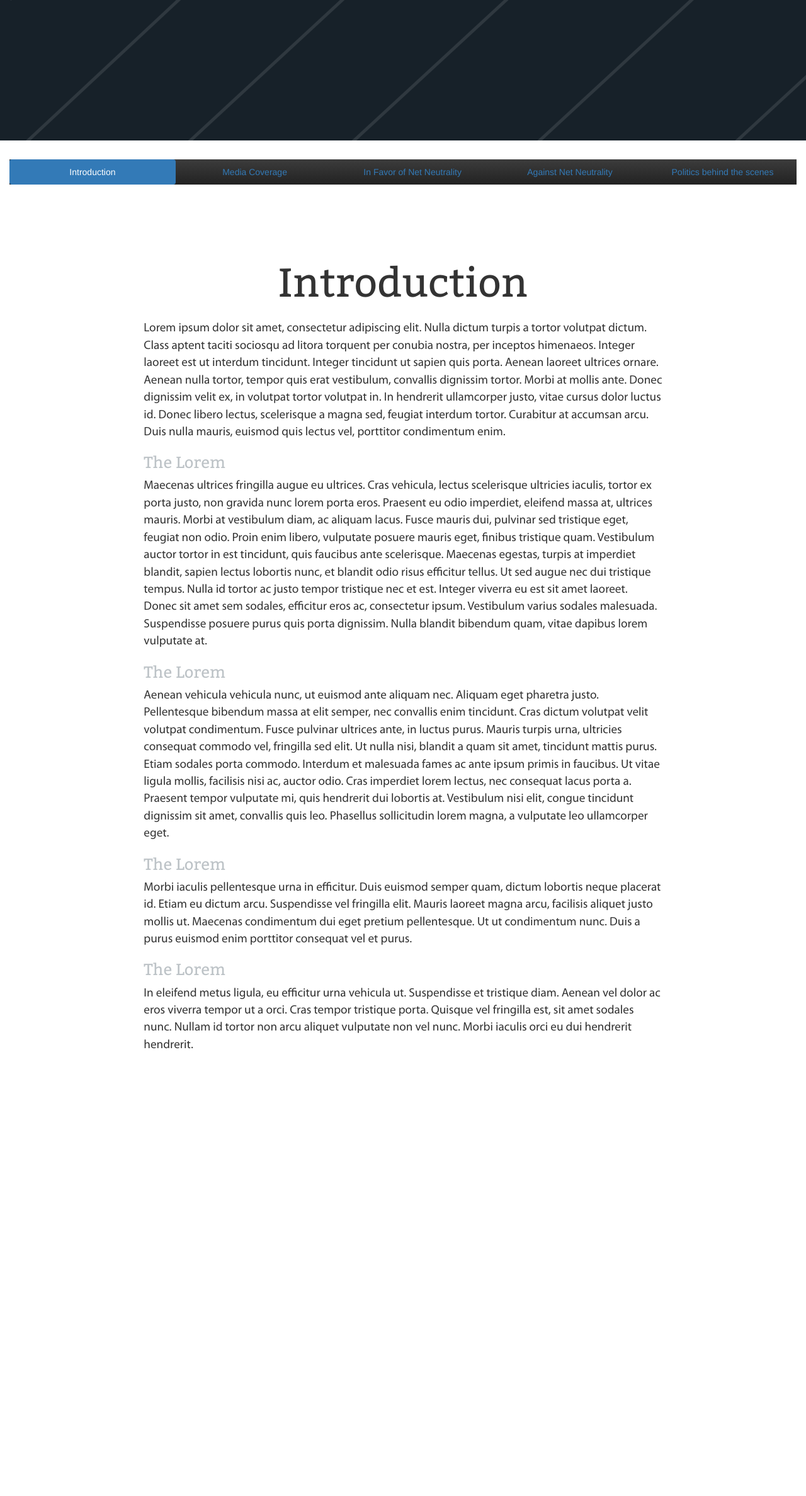
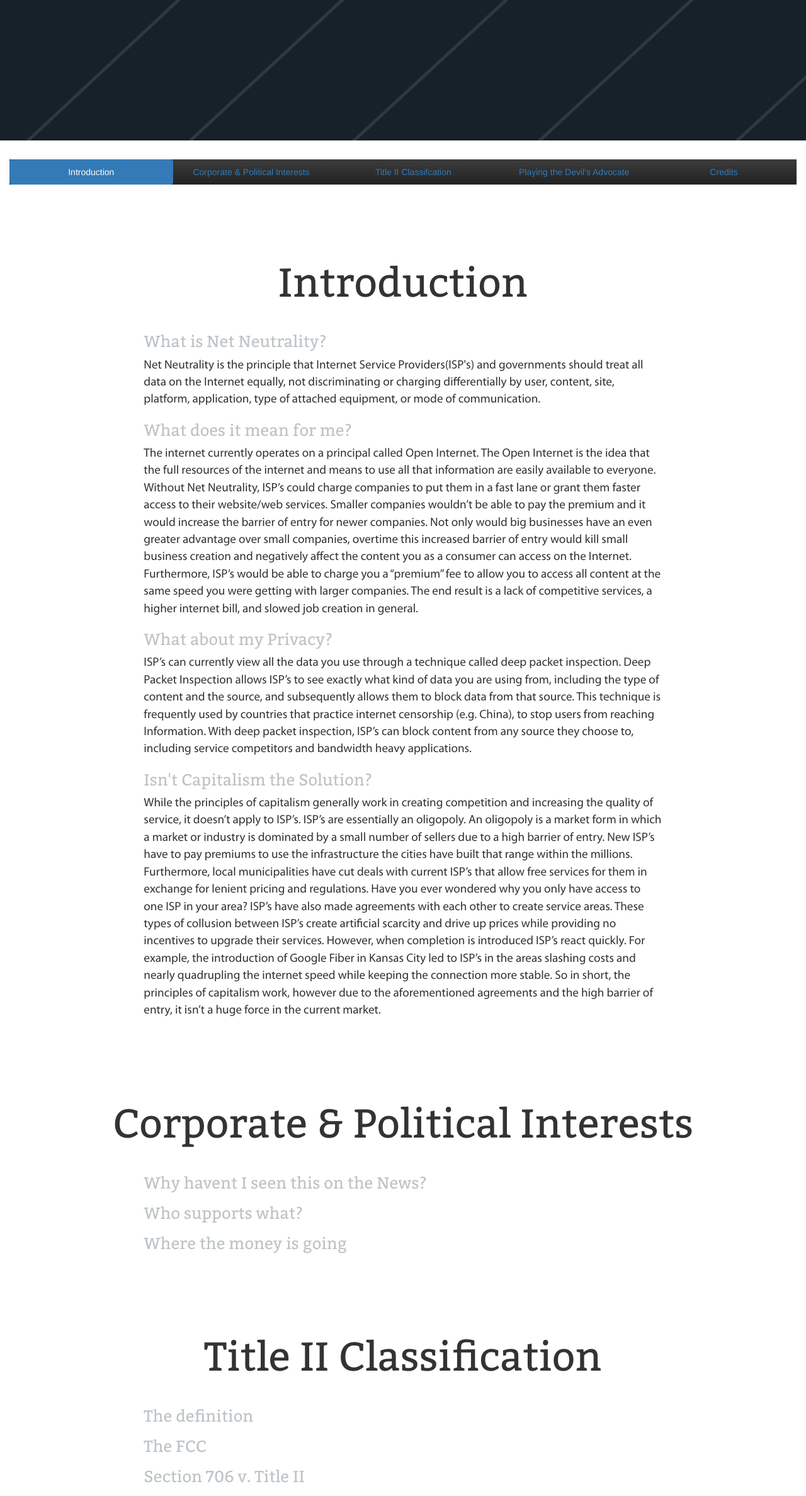
Before and after one commit to Kushal-C/Neutrality, a plain HTML site: page index.html in a window 1280 px wide. Shown: the part 407-2782 px from the top of the page at 63% size. Before the commit the page ends 2490 px from the top, so only its background shows below. Drawn offline with nearby package versions, Linux system fonts and the light colour scheme.

Commit message:
Finished entire project skeleton

```diff
--- a/index.html
+++ b/index.html
@@ -29,10 +29,10 @@
 	 <div class="container">
 	 	<ul class="nav nav-pills nav-justified navbar-inverse">
 		  <li role="presentation" class="active"><a href="#">Introduction</a></li>
-		  <li role="presentation"><a href="#">Media Coverage</a></li>
-		  <li role="presentation"><a href="#">In Favor of Net Neutrality</a></li>
-		  <li role="presentation"><a href="#">Against Net Neutrality</a></li>
-		  <li role="presentation"><a href="#">Politics behind the scenes</a></li>
+		  <li role="presentation"><a href="#">Corporate & Political Interests</a></li>
+		  <li role="presentation"><a href="#">Title II Classifcation</a></li>
+		  <li role="presentation"><a href="#">Playing the Devil's Advocate</a></li>
+		  <li role="presentation"><a href="#">Credits</a></li>
 		</ul>
 	 </div>
 	 <div class="container p10">
@@ -42,38 +42,115 @@
 	 	<div class="row p15">
 	 		<div class="col-lg-2"></div>
 	 		<div class="col-lg-8">
+	 			<h2>What is Net Neutrality?</h2>
 	 			<p class="bodyP">
-	 				Lorem ipsum dolor sit amet, consectetur adipiscing elit. Nulla dictum turpis a tortor volutpat dictum. Class aptent taciti sociosqu ad litora torquent per conubia nostra, per inceptos himenaeos. Integer laoreet est ut interdum tincidunt. Integer tincidunt ut sapien quis porta. Aenean laoreet ultrices ornare. Aenean nulla tortor, tempor quis erat vestibulum, convallis dignissim tortor. Morbi at mollis ante. Donec dignissim velit ex, in volutpat tortor volutpat in. In hendrerit ullamcorper justo, vitae cursus dolor luctus id. Donec libero lectus, scelerisque a magna sed, feugiat interdum tortor. Curabitur at accumsan arcu. Duis nulla mauris, euismod quis lectus vel, porttitor condimentum enim.
-	 			</p>
-	 			<h2>The Lorem</h2>
-	 			<p class="bodyP">
-					Maecenas ultrices fringilla augue eu ultrices. Cras vehicula, lectus scelerisque ultricies iaculis, tortor ex porta justo, non gravida nunc lorem porta eros. Praesent eu odio imperdiet, eleifend massa at, ultrices mauris. Morbi at vestibulum diam, ac aliquam lacus. Fusce mauris dui, pulvinar sed tristique eget, feugiat non odio. Proin enim libero, vulputate posuere mauris eget, finibus tristique quam. Vestibulum auctor tortor in est tincidunt, quis faucibus ante scelerisque. Maecenas egestas, turpis at imperdiet blandit, sapien lectus lobortis nunc, et blandit odio risus efficitur tellus. Ut sed augue nec dui tristique tempus. Nulla id tortor ac justo tempor tristique nec et est. Integer viverra eu est sit amet laoreet. Donec sit amet sem sodales, efficitur eros ac, consectetur ipsum. Vestibulum varius sodales malesuada. Suspendisse posuere purus quis porta dignissim. Nulla blandit bibendum quam, vitae dapibus lorem vulputate at.
+					Net Neutrality is the principle that Internet Service Providers(ISP's) and governments should treat all data on the Internet equally, not discriminating or charging differentially by user, content, site, platform, application, type of attached equipment, or mode of communication.
 				</p>
-				<h2>The Lorem</h2>
+				<h2>What does it mean for me?</h2>
 				<p class="bodyP">
-					Aenean vehicula vehicula nunc, ut euismod ante aliquam nec. Aliquam eget pharetra justo. Pellentesque bibendum massa at elit semper, nec convallis enim tincidunt. Cras dictum volutpat velit volutpat condimentum. Fusce pulvinar ultrices ante, in luctus purus. Mauris turpis urna, ultricies consequat commodo vel, fringilla sed elit. Ut nulla nisi, blandit a quam sit amet, tincidunt mattis purus. Etiam sodales porta commodo. Interdum et malesuada fames ac ante ipsum primis in faucibus. Ut vitae ligula mollis, facilisis nisi ac, auctor odio. Cras imperdiet lorem lectus, nec consequat lacus porta a. Praesent tempor vulputate mi, quis hendrerit dui lobortis at. Vestibulum nisi elit, congue tincidunt dignissim sit amet, convallis quis leo. Phasellus sollicitudin lorem magna, a vulputate leo ullamcorper eget.
+					The internet currently operates on a principal called Open Internet. The Open Internet is the idea that the full resources of the internet and means to use all that information are easily available to everyone. Without Net Neutrality, ISP’s could charge companies to put them in a fast lane or grant them faster access to their website/web services. Smaller companies wouldn’t be able to pay the premium and it would increase the barrier of entry for newer companies. Not only would big businesses have an even greater advantage over small companies, overtime this increased barrier of entry would kill small business creation and negatively affect the content you as a consumer can access on the Internet. Furthermore, ISP’s would be able to charge you a “premium” fee to allow you to access all content at the same speed you were getting with larger companies. The end result is a lack of competitive services, a higher internet bill, and slowed job creation in general.
 				</p>
-				<h2>The Lorem</h2>
+				<h2>What about my Privacy?</h2>
 				<p class="bodyP">
-					Morbi iaculis pellentesque urna in efficitur. Duis euismod semper quam, dictum lobortis neque placerat id. Etiam eu dictum arcu. Suspendisse vel fringilla elit. Mauris laoreet magna arcu, facilisis aliquet justo mollis ut. Maecenas condimentum dui eget pretium pellentesque. Ut ut condimentum nunc. Duis a purus euismod enim porttitor consequat vel et purus.
+					ISP’s can currently view all the data you use through a technique called deep packet inspection. Deep Packet Inspection allows ISP’s to see exactly what kind of data you are using from, including the type of content and the source, and subsequently allows them to block data from that source. This technique is frequently used by countries that practice internet censorship (e.g. China), to stop users from reaching Information. With deep packet inspection, ISP’s can block content from any source they choose to, including service competitors and bandwidth heavy applications.
 				</p>
-				<h2>The Lorem</h2>
+				<h2>Isn't Capitalism the Solution?</h2>
 				<p class="bodyP">
-					In eleifend metus ligula, eu efficitur urna vehicula ut. Suspendisse et tristique diam. Aenean vel dolor ac eros viverra tempor ut a orci. Cras tempor tristique porta. Quisque vel fringilla est, sit amet sodales nunc. Nullam id tortor non arcu aliquet vulputate non vel nunc. Morbi iaculis orci eu dui hendrerit hendrerit.
+					While the principles of capitalism generally work in creating competition and increasing the quality of service, it doesn’t apply to ISP’s. ISP’s are essentially an oligopoly. An oligopoly is a market form in which a market or industry is dominated by a small number of sellers due to a high barrier of entry. New ISP’s have to pay premiums to use the infrastructure the cities have built that range within the millions. Furthermore, local municipalities have cut deals with current ISP’s that allow free services for them in exchange for lenient pricing and regulations. Have you ever wondered why you only have access to one ISP in your area? ISP’s have also made agreements with each other to create service areas. These types of collusion between ISP’s create artificial scarcity and drive up prices while providing no incentives to upgrade their services. However, when completion is introduced ISP’s react quickly. For example, the introduction of Google Fiber in Kansas City led to ISP’s in the areas slashing costs and nearly quadrupling the internet speed while keeping the connection more stable. So in short, the principles of capitalism work, however due to the aforementioned agreements and the high barrier of entry, it isn’t a huge force in the current market.
 				</p>
 	 		</div>
 	 		<div class="col-lg-2"></div>
 	 	</div>
 	 </div>
 	 <div class="container p10">
+	 	<div class="span12 text-center">
+	 		<h1 class="header">Corporate & Political Interests</h1>
+	 	</div>
+	 	<div class="row p15">
+	 		<div class="col-lg-2"></div>
+	 		<div class="col-lg-8">
+	 			<h2>Why havent I seen this on the News?</h2>
+	 			<p class="bodyP">
+
+				</p>
+				<h2>Who supports what?</h2>
+				<p class="bodyP">
+
+				</p>
+				<h2>Where the money is going</h2>
+				<p class="bodyP">
+
+				</p>
+	 		</div>
+	 		<div class="col-lg-2"></div>
+	 	</div>
 
 	 </div>
 	 <div class="container p10">
+	 	<div class="span12 text-center">
+	 		<h1 class="header">Title II Classification</h1>
+	 	</div>
+	 	<div class="row p15">
+	 		<div class="col-lg-2"></div>
+	 		<div class="col-lg-8">
+	 			<h2>The definition</h2>
+	 			<p class="bodyP">
 
+				</p>
+				<h2>The FCC</h2>
+				<p class="bodyP">
+
+				</p>
+				<h2>Section 706 v. Title II</h2>
+				<p class="bodyP">
+
+				</p>
+				<h2>Where is the FCC today?</h2>
+				<p class="bodyP">
+
+				</p>
+	 		</div>
+	 		<div class="col-lg-2"></div>
+	 	</div>
 	 </div>
 	 <div class="container p10">
+	 	<div class="span12 text-center">
+	 		<h1 class="header">Playing the Devils Advocate</h1>
+	 	</div>
+	 	<div class="row p15">
+	 		<div class="col-lg-2"></div>
+	 		<div class="col-lg-8">
+	 			<h2>Bandwidth Usage</h2>
+	 			<p class="bodyP">
 
-	 </div>
+				</p>
+				<h2>Torrenting</h2>
+				<p class="bodyP">
+
+				</p>
+				<h2>Infrastructure Limitations</h2>
+				<p class="bodyP">
+
+				</p>
+	 		</div>
+	 		<div class="col-lg-2"></div>
+	 		</div>
+		 </div>
+	 <div class="container p10">
+	 <div class="container p10">
+	 	<div class="span12 text-center">
+	 		<h1 class="header">Credits</h1>
+	 	</div>
+	 	<div class="row p15">
+	 		<div class="col-lg-2"></div>
+	 		<div class="col-lg-8">
+	 			<p class="bodyP">
+
+				</p>
+	 		</div>
+	 		<div class="col-lg-2"></div>
+	 		</div>
+		 </div>
 	 <div class="container p10">
 
 	 </div>
```
